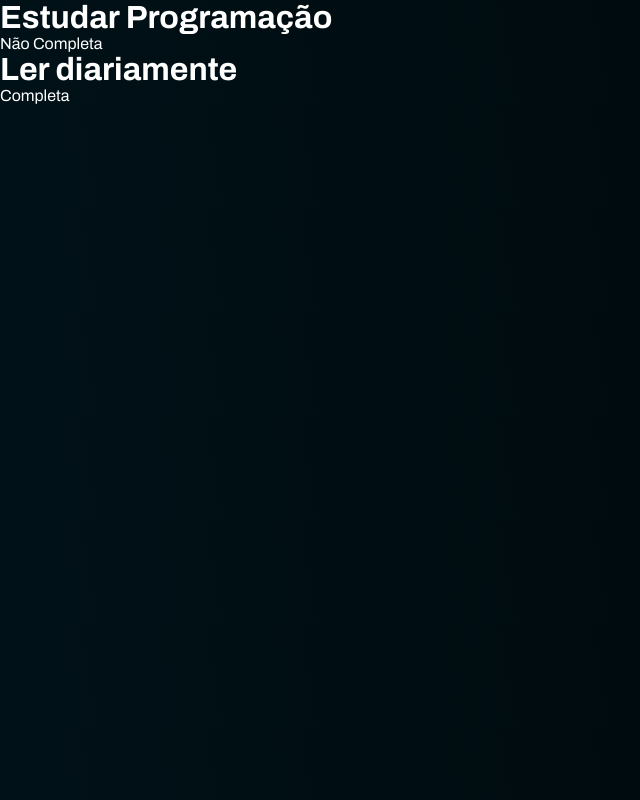
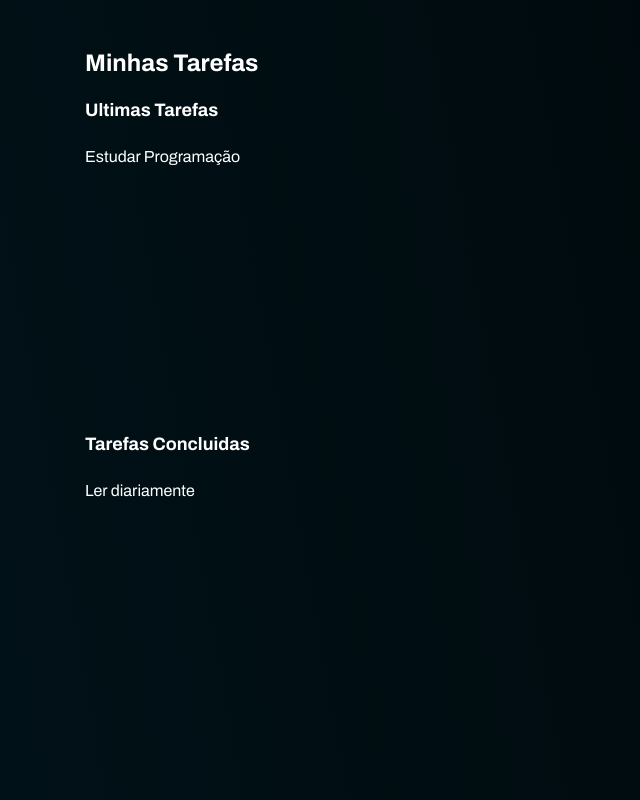
Before and after one commit to kostiago/task-manager, a React (Create React App) app: page / in a window 1280 px wide. Shown: the whole page, without its empty margins (0-640 px from the left). Built offline with nearby package versions, Linux system fonts and the light colour scheme.

Commit message:
feat: add task item

```diff
--- a/src/App.js
+++ b/src/App.js
@@ -1,31 +1,9 @@
-import "./App.css";
-import { useState } from "react";
-import TaskItem from "./components/TaskItem";
+import Tasks from "./components/task/Task";
 
 function App() {
-  const [tasks, setTaks] = useState([
-    {
-      id: 1,
-      description: "Estudar Programação",
-      isCompleted: false,
-    },
-
-    {
-      id: 2,
-      description: "Ler diariamente",
-      isCompleted: true,
-    },
-  ]);
-
-  const handleChangeMessage = () => {
-    setMessage("Olá mundo!");
-  };
-
   return (
     <>
-      {tasks.map((task) => (
-        <TaskItem key={task.id} task={task} />
-      ))}
+      <Tasks />
     </>
   );
 }
--- /dev/null
+++ b/src/components/task/Task.jsx
@@ -0,0 +1,50 @@
+import { useState } from "react";
+import "./Task.scss";
+
+const Tasks = () => {
+  const [tasks, setTaks] = useState([
+    {
+      id: 1,
+      description: "Estudar Programação",
+      isCompleted: false,
+    },
+
+    {
+      id: 2,
+      description: "Ler diariamente",
+      isCompleted: true,
+    },
+  ]);
+
+  const handleChangeMessage = () => {
+    setMessage("Olá mundo!");
+  };
+
+  return (
+    <section className="tasks-container">
+      <h2>Minhas Tarefas</h2>
+      <div className="last-tasks">
+        <h3>Ultimas Tarefas</h3>
+        <div className="task-list">
+          {tasks
+            .filter((task) => task.isCompleted === false)
+            .map((lastTask) => (
+              <p>{lastTask.description}</p>
+            ))}
+        </div>
+      </div>
+      <div className="completed-tasks">
+        <h3>Tarefas Concluidas</h3>
+        <div className="task-list">
+          {tasks
+            .filter((task) => task.isCompleted)
+            .map((completedTask) => (
+              <p>{completedTask.description}</p>
+            ))}
+        </div>
+      </div>
+    </section>
+  );
+};
+
+export default Tasks;
--- /dev/null
+++ b/src/components/task/Task.scss
@@ -0,0 +1,35 @@
+.tasks-container {
+  padding: 60px 85px;
+  display: flex;
+  flex-direction: column;
+  max-width: 40%;
+  padding-top: 50px;
+  height: 100vh;
+
+  h2 {
+    margin-bottom: 24px;
+  }
+
+  h3 {
+    font-size: 1.125rem;
+  }
+
+  .last-tasks {
+    flex: 1;
+    overflow-y: hidden;
+    display: flex;
+    flex-direction: column;
+    .task-list {
+      margin-top: 28px;
+    }
+  }
+
+  .completed-tasks {
+    flex: 1;
+    padding-top: 28px;
+
+    .task-list {
+      margin-top: 28px;
+    }
+  }
+}
```
Also changed, not shown: src/components/task/TaskItem.jsx (renamed from src/components/TaskItem.jsx).
